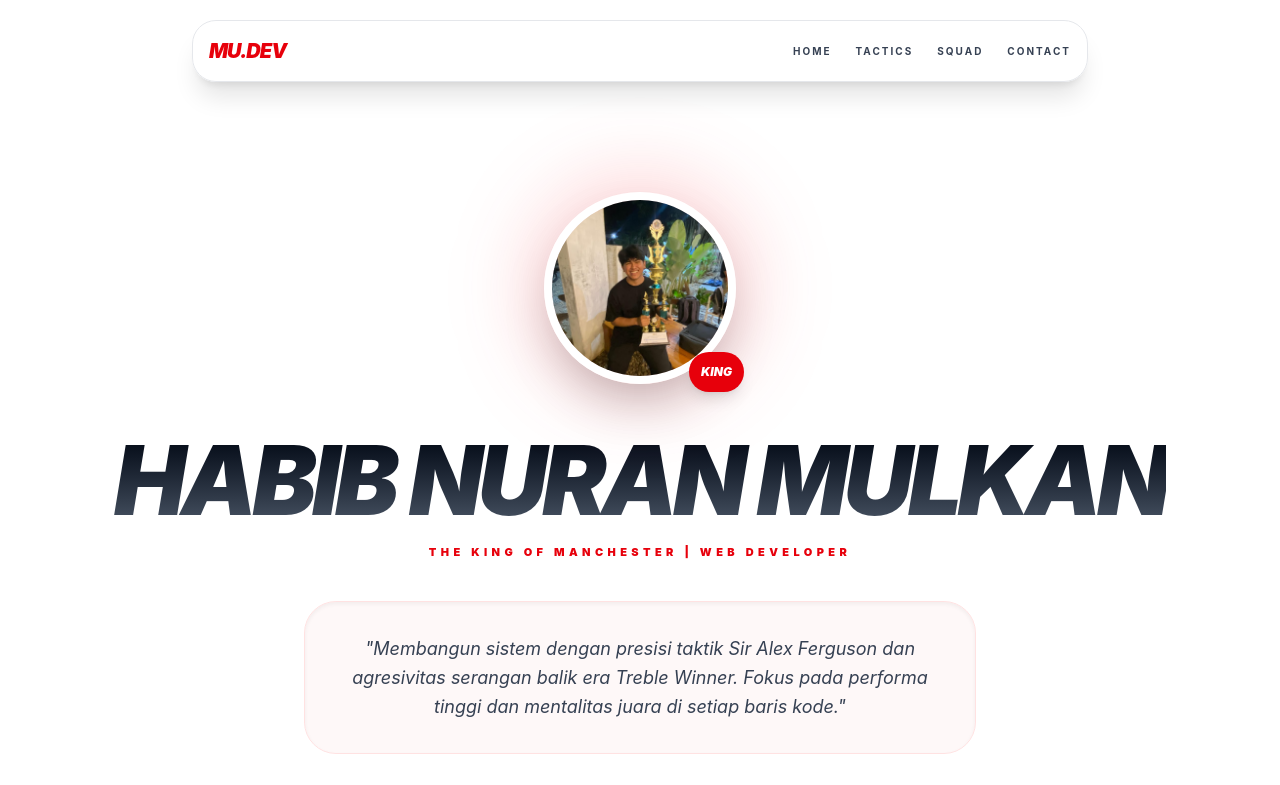
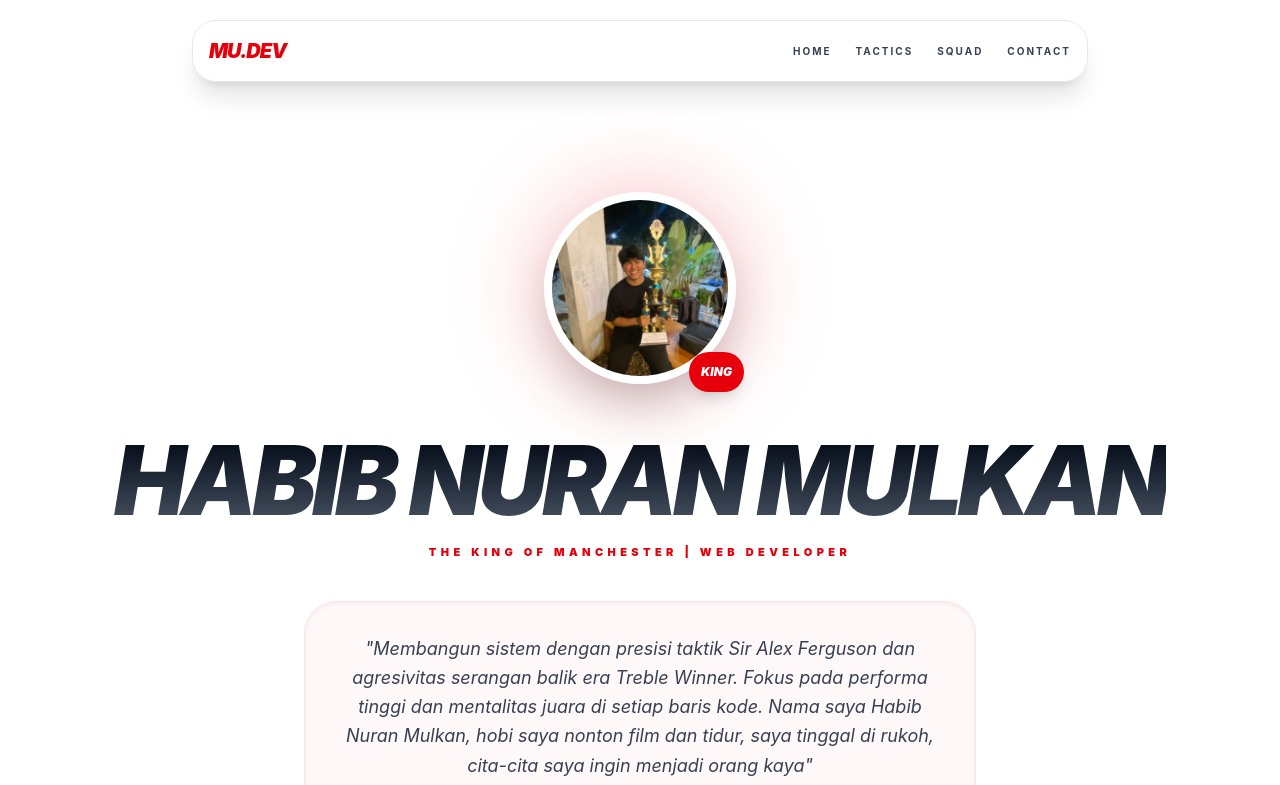
Before and after one commit to habibnuranmulkan1-gif/Portofolio-habib, a React (Vite) app: page / in a window 1280 px wide. Shown: the top 785 px of the page. Built offline with nearby package versions, Linux system fonts and the light colour scheme.

Commit message:
tambah biodata

```diff
--- a/src/App.jsx
+++ b/src/App.jsx
@@ -20,7 +20,7 @@ const App = () => {
   const data = {
     nama: "Habib Nuran Mulkan",
     role: "THE KING OF MANCHESTER | WEB DEVELOPER",
-    tentang: "Membangun sistem dengan presisi taktik Sir Alex Ferguson dan agresivitas serangan balik era Treble Winner. Fokus pada performa tinggi dan mentalitas juara di setiap baris kode.",
+    tentang: "Membangun sistem dengan presisi taktik Sir Alex Ferguson dan agresivitas serangan balik era Treble Winner. Fokus pada performa tinggi dan mentalitas juara di setiap baris kode." + " Nama saya Habib Nuran Mulkan, hobi saya nonton film dan tidur, saya tinggal di rukoh, cita-cita saya ingin menjadi orang kaya",
     skills: ["HTML", "CSS", "JavaScript", "React", "Tailwind", "Git", "UI Design"],
     projects: [
       {
```
